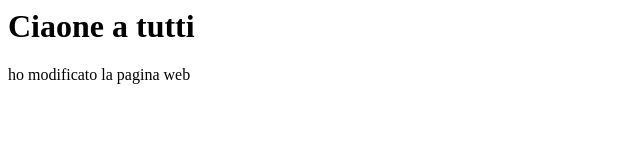
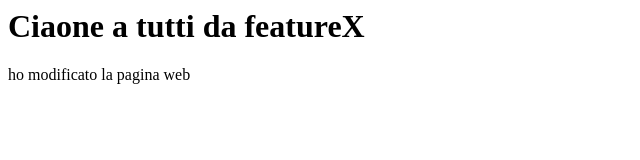
Before and after one commit to filsar/Projects, a plain HTML site: page index.html in a window 1280 px wide. Shown: the whole page, without its empty margins (0-640 px from the left). Drawn offline with Linux system fonts and the light colour scheme.

Commit message:
Cambio titolo featureX

```diff
--- a/index.html
+++ b/index.html
@@ -1,4 +1,4 @@
 <html>
-<h1>Ciaone a tutti</h1>
+<h1>Ciaone a tutti da featureX</h1>
 <p>ho modificato la pagina web</p>
 </html>
```
